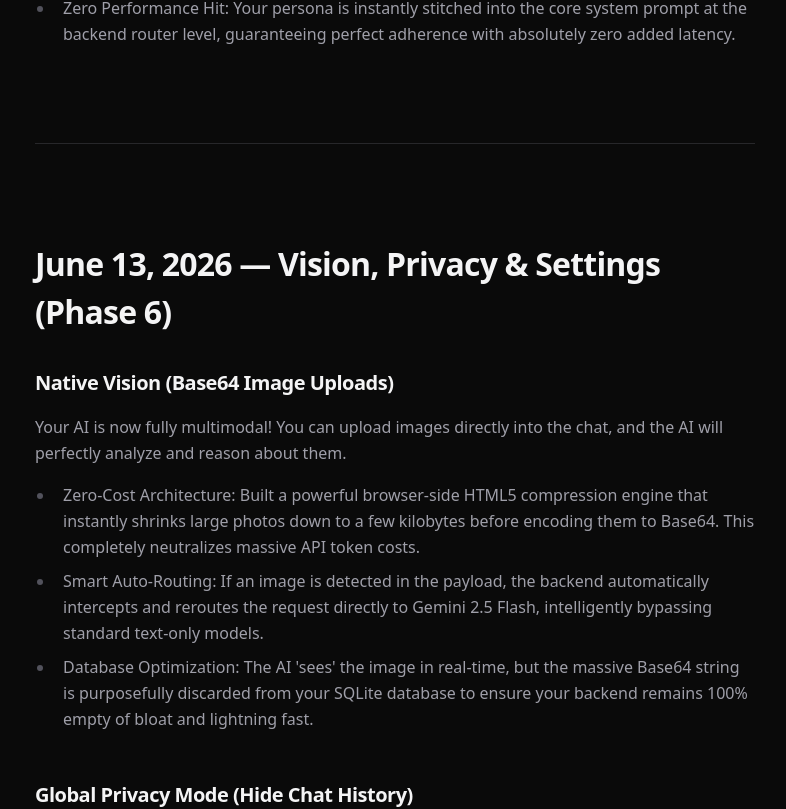
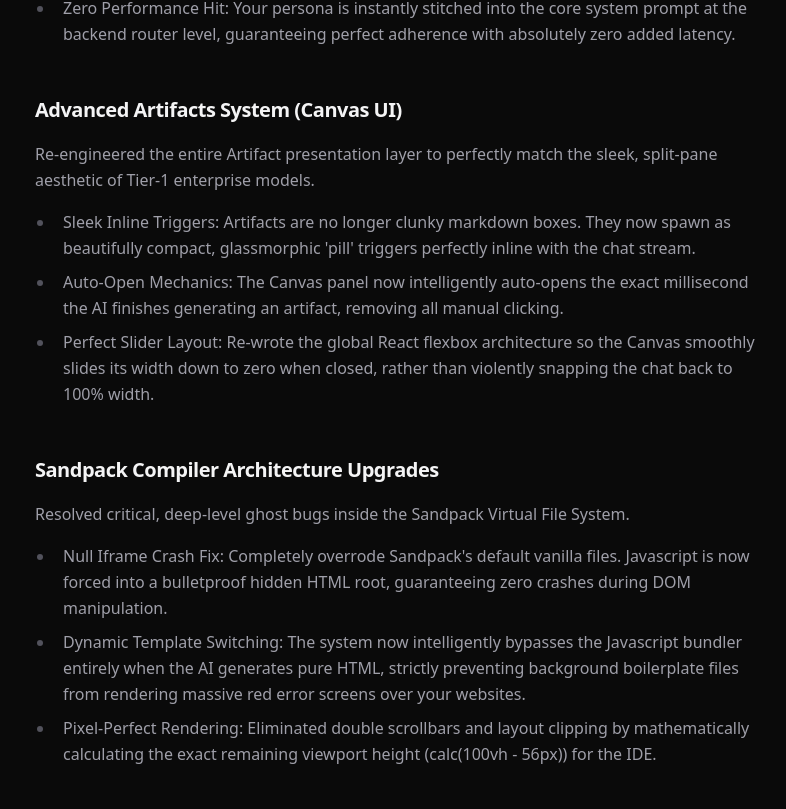
Before and after one commit to Nav33dCodes/smartLearn-AI, a React (Vite) app in the folder smartlearn-frontend/: page /releases in a window 1280 px wide. Shown: the part 1077-1886 px from the top of the page, without its empty margins (245-1031 px from the left). Built offline with nearby package versions, Linux system fonts and the light colour scheme; no server answers.

Commit message:
feat: add ReleaseNotes component to document system updates and feature rollouts

```diff
--- a/smartlearn-frontend/src/pages/ReleaseNotes.jsx
+++ b/smartlearn-frontend/src/pages/ReleaseNotes.jsx
@@ -20,6 +20,24 @@ const releases = [
           "Tone & Archetypes: Choose from a diverse set of AI personas, such as 'Code Ninja' or 'Socratic Tutor', to completely change how the AI answers questions.",
           "Custom Instructions: A dedicated space to define strict, permanent rules for the AI (e.g., 'Always reply in French').",
           "Zero Performance Hit: Your persona is instantly stitched into the core system prompt at the backend router level, guaranteeing perfect adherence with absolutely zero added latency."
+        ]
+      },
+      {
+        title: "Advanced Artifacts System (Canvas UI)",
+        description: "Re-engineered the entire Artifact presentation layer to perfectly match the sleek, split-pane aesthetic of Tier-1 enterprise models.",
+        bullets: [
+          "Sleek Inline Triggers: Artifacts are no longer clunky markdown boxes. They now spawn as beautifully compact, glassmorphic 'pill' triggers perfectly inline with the chat stream.",
+          "Auto-Open Mechanics: The Canvas panel now intelligently auto-opens the exact millisecond the AI finishes generating an artifact, removing all manual clicking.",
+          "Perfect Slider Layout: Re-wrote the global React flexbox architecture so the Canvas smoothly slides its width down to zero when closed, rather than violently snapping the chat back to 100% width."
+        ]
+      },
+      {
+        title: "Sandpack Compiler Architecture Upgrades",
+        description: "Resolved critical, deep-level ghost bugs inside the Sandpack Virtual File System.",
+        bullets: [
+          "Null Iframe Crash Fix: Completely overrode Sandpack's default vanilla files. Javascript is now forced into a bulletproof hidden HTML root, guaranteeing zero crashes during DOM manipulation.",
+          "Dynamic Template Switching: The system now intelligently bypasses the Javascript bundler entirely when the AI generates pure HTML, strictly preventing background boilerplate files from rendering massive red error screens over your websites.",
+          "Pixel-Perfect Rendering: Eliminated double scrollbars and layout clipping by mathematically calculating the exact remaining viewport height (calc(100vh - 56px)) for the IDE."
         ]
       }
     ]
```
